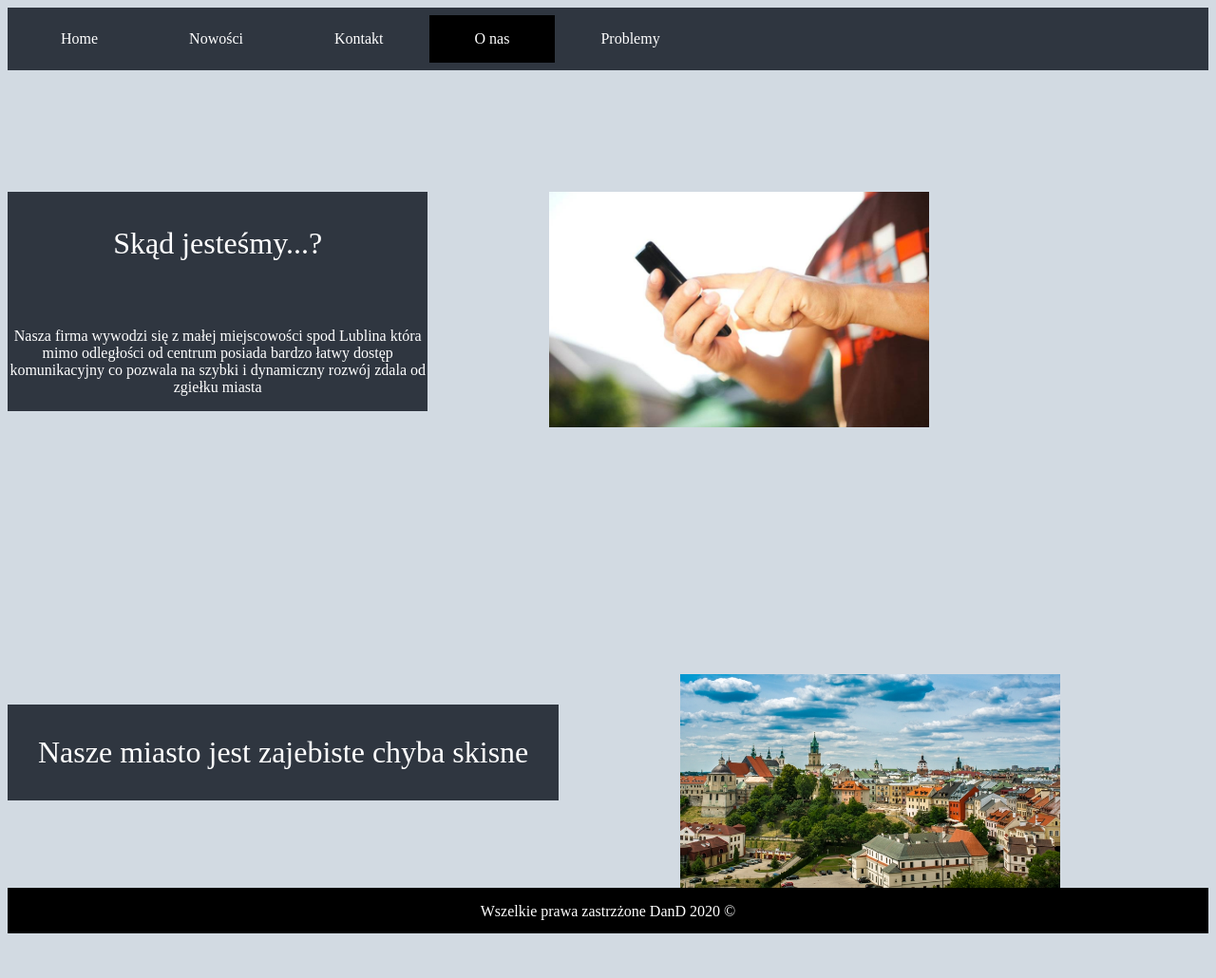
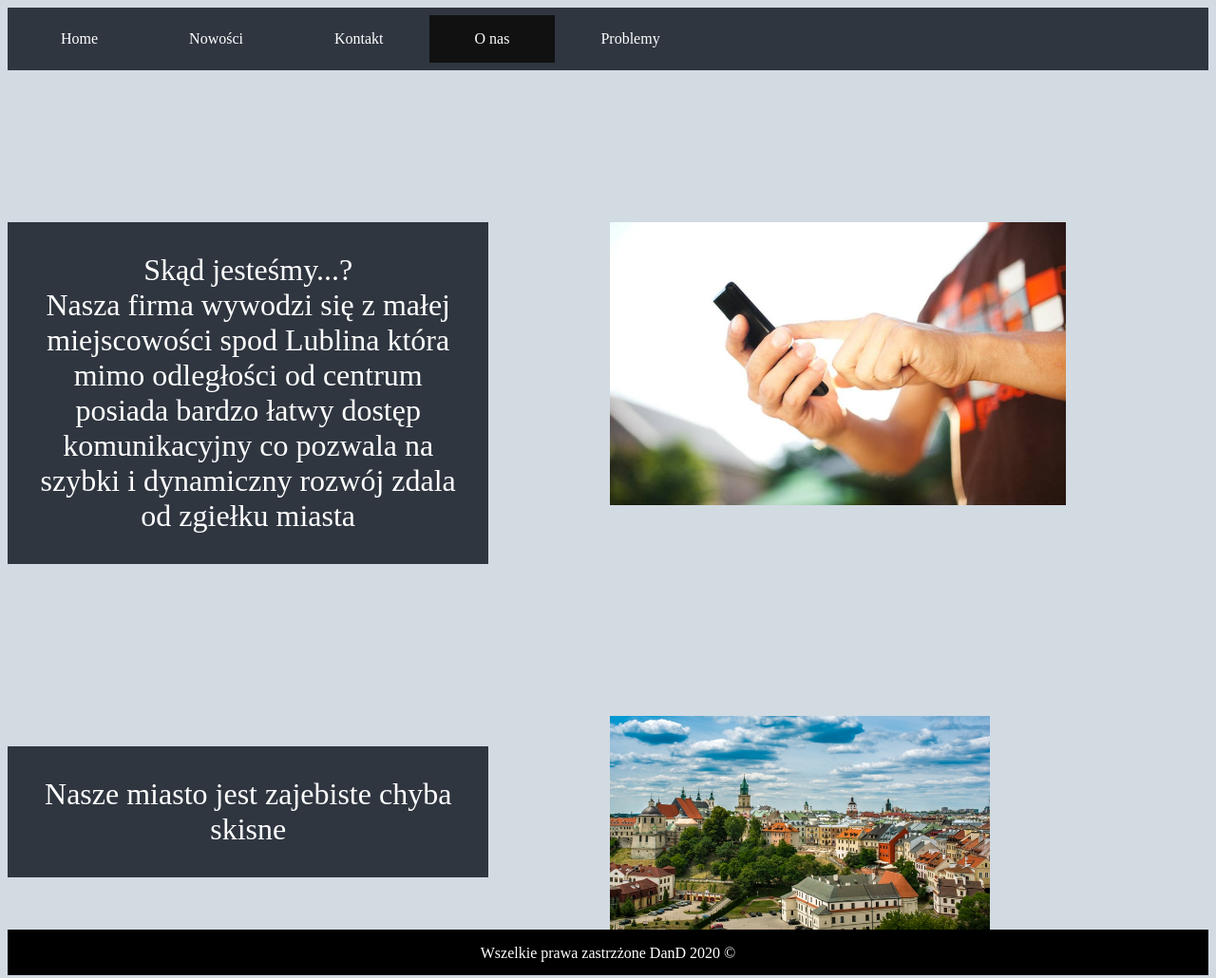
Before and after one commit to DamianRuczynski/project-3, a plain HTML site: page onas.html in a window 1280 px wide. Shown: the whole page at 95% size. Before the commit the page ends 991 px from the top, so only its background shows below. Drawn offline with Linux system fonts and the light colour scheme.

Commit message:
commit 2.03

```diff
--- a/onas.css
+++ b/onas.css
@@ -25,7 +25,7 @@
 }
 .active
 {
-  background-color:black;
+  background-color:#111;
 }
 body
 {
@@ -36,30 +36,25 @@ p
     font-size: 2rem;
 }
 .opis{
-  width: 35%;
+  width: 100%;
   margin-top: 8rem;
   float: left;
   color: white;
+}
+.opis p {
+  width: 35%;
+  text-align: center;
+  padding: 2rem;
+  float: left;
   background-color: #2f3640;
 }
-.opis p{
-  text-align: center;
-  font-size: 1rem;
-}
-.opis .wstep{
-  text-align: center;
-  text-align: center;
-  padding: 0.25rem 1rem;
-  font-size: 2rem;
-}
-.zdjecia{
-  width: 65%;
+.opis img{
   float: left;
-}
-.zdjecia img{
-  width: 25rem;
+  width: 30rem;
   height: auto;
-  padding: 8rem;
+  align: center;
+  padding: 2rem;
+  padding-left: 8rem;
 }
 .miasto{
   width: 100%;
@@ -68,6 +63,7 @@ p
   color: white;
 }
 .miasto p{
+  width: 35%;
   text-align: center;
   padding: 2rem;
   float: left;
--- a/onas.html
+++ b/onas.html
@@ -12,18 +12,16 @@
 <body>
     <ul class="menu">
         <li><a href="index.html">Home</a></li>
-        <li><a href="#news">Nowości</a></li>
+        <li><a href="nowosci.html">Nowości</a></li>
         <li><a href="kontakt.html">Kontakt</a></li>
         <li><a class="active" href="onas.html">O nas</a></li>
         <li><a href="problemy.html">Problemy</a></li>
     </ul>
     <div class="opis">
-        <p class="wstep"> Skąd jesteśmy...? </p><br>
-        <p> Nasza firma wywodzi się z małej miejscowości spod Lublina która mimo odległości od centrum posiada bardzo
+        <p> Skąd jesteśmy...? <br>
+            Nasza firma wywodzi się z małej miejscowości spod Lublina która mimo odległości od centrum posiada bardzo
             łatwy dostęp komunikacyjny
             co pozwala na szybki i dynamiczny rozwój zdala od zgiełku miasta </p>
-    </div>
-    <div class="zdjecia">
         <img src="zdj/dzownienie.jpg" width="1020px" height="700px" alt="dzownienie">
     </div>
     <div class="miasto">
```
Also changed, not shown: index.html (+3 -3 lines), kontakt.html (+1 -1 lines), nowosci.html (added, +23 -0 lines), problemy.html (added, +23 -0 lines), nowosci.css (added).
